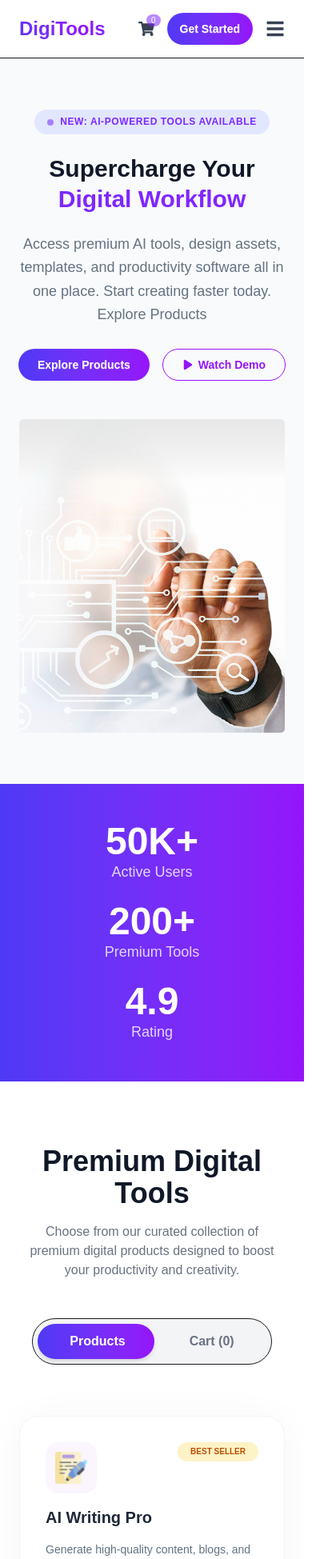
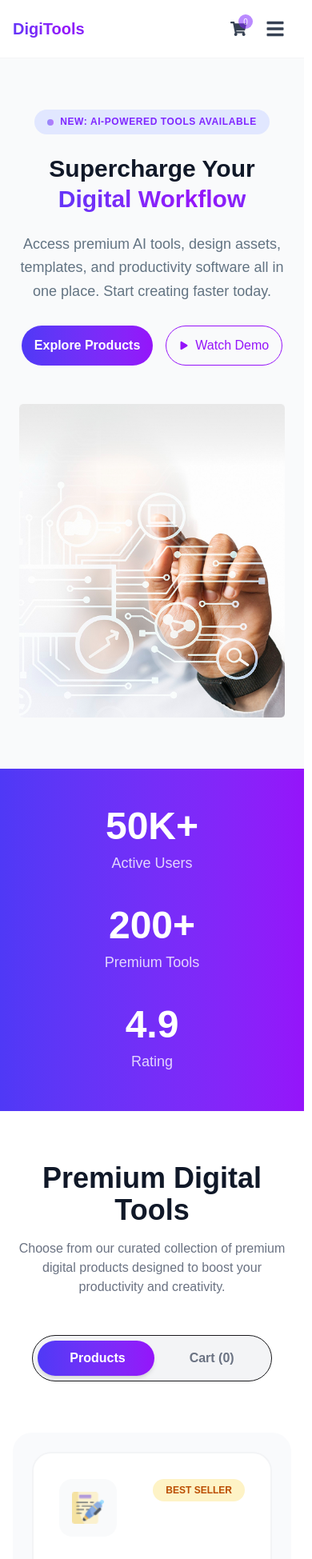
Before and after one commit to Redwanhossain200/digitools-website, a React (Vite) app: page / in a window 390 px wide. Shown: the top 1949 px of the page at 80% size. Built offline with nearby package versions, Linux system fonts and the light colour scheme.

Commit message:
final commit

```diff
--- a/src/App.jsx
+++ b/src/App.jsx
@@ -2,7 +2,7 @@ import { useState, useEffect } from 'react'
 import { ToastContainer, toast } from 'react-toastify'
 import 'react-toastify/dist/ReactToastify.css'
 import Navbar from './components/Navbar'
-import Header from './components/Header'
+import Banner from './components/Banner'
 import Stats from './components/Stats'
 import MainSection from './components/MainSection'
 import Steps from './components/Steps'
@@ -10,12 +10,13 @@ import Pricing from './components/Pricing'
 import CTA from './components/CTA'
 import Footer from './components/Footer'
 
-
 function App() {
   const [products, setProducts] = useState([]);
   const [cart, setCart] = useState([]);
   const [activeTab, setActiveTab] = useState('products');
   const [addedIds, setAddedIds] = useState([]);
+
+  const [isMenuOpen, setIsMenuOpen] = useState(false);
 
   useEffect(() => {
     fetch(`./products.json`)
@@ -35,7 +36,7 @@ function App() {
 
       setTimeout(() => {
         setAddedIds(prev => prev.filter(id => id !== product.id));
-      }, 2000);
+      }, 3000);
     }
   };
 
@@ -67,25 +68,38 @@ function App() {
 
   return (
     <>
-      <div className="min-h-screen bg-white">
+      <section className="min-h-screen bg-white">
         <ToastContainer position="top-right" autoClose={1500}></ToastContainer>
 
-        <Navbar cart={cart} setActiveTab={setActiveTab}></Navbar>
+        <Navbar
+          cart={cart}
+          setActiveTab={setActiveTab}
+          isMenuOpen={isMenuOpen}
+          setIsMenuOpen={setIsMenuOpen}
+        />
 
-        <Header></Header>
+        <Banner></Banner>
 
         <Stats></Stats>
 
-        <MainSection products={products} cart={cart} activeTab={activeTab} addedIds={addedIds} setActiveTab={setActiveTab} handleAddToCart={handleAddToCart} handleRemove={handleRemove} handleCheckout={handleCheckout} totalCost={totalCost} getTagStyles={getTagStyles}></MainSection>
+        <MainSection
+          products={products}
+          cart={cart}
+          activeTab={activeTab}
+          addedIds={addedIds}
+          setActiveTab={setActiveTab}
+          handleAddToCart={handleAddToCart}
+          handleRemove={handleRemove}
+          handleCheckout={handleCheckout}
+          totalCost={totalCost}
+          getTagStyles={getTagStyles}
+        />
 
         <Steps></Steps>
-
         <Pricing></Pricing>
-
         <CTA></CTA>
-
         <Footer></Footer>
-      </div>
+      </section>
     </>
   )
 }
--- /dev/null
+++ b/src/components/Banner.jsx
@@ -0,0 +1,35 @@
+import banner from '../assets/banner.png';
+import { FaPlay } from 'react-icons/fa6';
+
+const Banner = () => {
+  return (
+    <section className="bg-gray-50 px-6 lg:px-20 py-16">
+      <div className="max-w-6xl mx-auto flex flex-col lg:flex-row items-center gap-12">
+        <div className="flex-1 text-center lg:text-left">
+          <span className="bg-[#e1e7ff] text-[#7F27FF] px-4 py-2 rounded-full text-[12px] md:text-sm font-bold uppercase tracking-wider inline-flex items-center justify-center text-center leading-tight">
+            <span className="shrink-0 w-2 h-2 md:w-2.5 md:h-2.5 bg-linear-to-r from-[#4F39F6] to-[#9514FA] rounded-full inline-block mr-2 shadow-xl shadow-[#4F39F6] animate-pulse"></span>
+            New: AI-Powered Tools Available
+          </span>
+          <h2 className="text-3xl lg:text-5xl font-extrabold mt-6 leading-tight text-gray-900">
+            Supercharge Your <br /> <span className="bg-linear-to-r from-[#4F39F6] via-[#9514FA] to-[#4F39F6] bg-clip-text text-transparent animate-gradient-text shrink-0">Digital Workflow</span>
+          </h2>
+          <p className="mt-6 text-[#627382] text-lg leading-relaxed max-w-xl mx-auto lg:mx-0">
+            Access premium AI tools, design assets, templates, and productivity
+            software all in one place. Start creating faster today.
+          </p>
+          <div className="mt-7 flex gap-4 justify-center lg:justify-start">
+            <button className="bg-linear-to-r from-[#4F39F6] to-[#9514FA] text-white rounded-4xl hover:bg-[#6a20d6] hover:scale-105 border-none px-4 py-3 font-semibold active:scale-95 transition-all cursor-pointer">Explore Products</button>
+            <button className="bg-transparent text-[#9514FA] rounded-4xl border border-[#9514FA] shadow-none px-4 py-3 font-medium hover:bg-[#9514FA]/5 transition-all flex items-center hover:scale-105 active:scale-95 gap-2 cursor-pointer">
+              <FaPlay className="text-xs" /> Watch Demo
+            </button>
+          </div>
+        </div>
+        <div className="flex-1 w-full max-w-lg lg:max-w-none">
+          <img src={banner} alt="Banner" className="w-full h-auto object-contain" />
+        </div>
+      </div>
+    </section>
+  );
+};
+
+export default Banner;
--- a/src/components/Header.jsx
+++ /dev/null
@@ -1,31 +0,0 @@
-import banner from '../assets/banner.png';
-import { FaPlay } from 'react-icons/fa6';
-
-const Header = () => {
-  return (
-    <header className="px-6 lg:px-20 py-16 flex flex-col lg:flex-row items-center gap-12 bg-gray-50">
-      <div className="flex-1 text-center lg:text-left">
-        <span className="bg-[#e1e7ff] text-[#7F27FF] px-4 py-2 rounded-full text-[12px] md:text-sm font-bold uppercase tracking-wider inline-flex items-center justify-center text-center max-w-full sm:max-w-max mx-auto leading-tight">
-          <span className="shrink-0 w-2 h-2 md:w-2.5 md:h-2.5 bg-linear-to-r from-[#4F39F6] to-[#9514FA] rounded-full inline-block mr-2 shadow-xl shadow-[#4F39F6] animate-pulse"></span>
-          New: AI-Powered Tools Available
-        </span>
-        <h2 className="text-3xl lg:text-5xl font-extrabold mt-6 leading-tight text-gray-900">
-          Supercharge Your <br /> <span className="text-[#7F27FF]">Digital Workflow</span>
-        </h2>
-        <p className="mt-6 text-[#627382] text-lg leading-relaxed max-w-xl">
-          Access premium AI tools, design assets, templates, and productivity
-          software all in one place. Start creating faster today.<br />Explore Products
-        </p>
-        <div className="mt-7 flex gap-4 justify-center lg:justify-start">
-          <button className="btn bg-linear-to-r from-[#4F39F6] to-[#9514FA] text-white rounded-4xl hover:bg-[#6a20d6] hover:scale-105 border-none px-6 py-3 font-semibold transition-all">Explore Products</button>
-          <button className="btn bg-transparent text-[#9514FA] rounded-4xl border shadow-none border-[#9514FA] px-6 py-3 font-semibold hover:bg-purple-50 transition-colors"><FaPlay /> Watch Demo</button>
-        </div>
-      </div>
-      <div className="flex-1 relative w-full max-w-lg">
-        <img src={banner} alt="Hero" className="w-full max-w-fit mx-auto" />
-      </div>
-    </header>
-  );
-};
-
-export default Header;
--- a/src/components/MainSection.jsx
+++ b/src/components/MainSection.jsx
@@ -2,20 +2,23 @@ import { FaCheck, FaCheckCircle } from 'react-icons/fa';
 
 const MainSection = ({ products, cart, activeTab, addedIds, setActiveTab, handleAddToCart, handleRemove, handleCheckout, totalCost, getTagStyles }) => {
   return (
-    <section id="products" className="py-20 px-6 lg:px-20 text-center">
+    <section id="products" className="py-16 px-4 lg:px-12 text-center">
+      <div className="max-w-6xl mx-auto">
         <h2 className="text-4xl font-bold text-gray-900">Premium Digital Tools</h2>
-      <p className="text-gray-500 mt-4 max-w-2xl mx-auto">Choose from our curated collection of premium digital products designed to boost your productivity and creativity.</p>
+        <p className="text-gray-500 mt-4 max-w-2xl mx-auto">
+          Choose from our curated collection of premium digital products designed to boost your productivity and creativity.
+        </p>
 
         <div className="mt-12 inline-flex bg-gray-100 p-1.5 rounded-4xl border overflow-hidden relative">
           <button
             onClick={() => setActiveTab('products')}
-          className={`px-10 py-2.5 font-semibold transition-all duration-300 rounded-4xl relative z-10 ${activeTab === 'products' ? 'text-white' : 'text-gray-500'}`}
+            className={`px-10 py-2.5 font-semibold transition-all cursor-pointer duration-300 rounded-4xl relative z-10 ${activeTab === 'products' ? 'text-white' : 'text-gray-500'}`}
           >
             Products
           </button>
           <button
             onClick={() => setActiveTab('cart')}
-          className={`px-10 py-2.5 font-semibold transition-all duration-300 rounded-4xl relative z-10 ${activeTab === 'cart' ? 'text-white' : 'text-gray-500'}`}
+            className={`px-10 py-2.5 font-semibold transition-all cursor-pointer duration-300 rounded-4xl relative z-10 ${activeTab === 'cart' ? 'text-white' : 'text-gray-500'}`}
           >
             Cart ({cart.length})
           </button>
@@ -28,65 +31,68 @@ const MainSection = ({ products, cart, activeTab, addedIds, setActiveTab, handle
           />
         </div>
 
-      <div className="mt-16">
-        {activeTab === 'products' ? (
-          <div className="grid grid-cols-1 md:grid-cols-2 lg:grid-cols-3 gap-8">
-            {products.map(p => (
-              <div key={p.id} className="card bg-white border border-gray-100 p-8 rounded-3xl text-left transition-all duration-300 group hover:-translate-y-2 hover:shadow-2xl hover:border-purple-100">
-                <div className="flex justify-between items-start">
-                  <div className="p-3 bg-purple-50 rounded-2xl group-hover:scale-110 transition-transform">
-                    <img src={p.icon} className="w-10 h-10" alt="" />
+        {activeTab === 'products' && (
+          <div className="grid grid-cols-1 md:grid-cols-2 lg:grid-cols-3 gap-8 mt-16 bg-[#F9FAFC] p-6 rounded-3xl">
+            {products.map((product) => (
+              <div key={product.id} className="bg-white border-2 border-gray-100 p-8 rounded-3xl flex flex-col text-left transition-all duration-300 hover:shadow-lg hover:-translate-y-2 group relative">
+                <div className="flex justify-between items-start mb-6">
+                  <div className="p-4 bg-gray-50 rounded-2xl group-hover:bg-[#f0eeff] transition-colors">
+                    <img src={product.icon} alt="" className="w-10 h-10" />
                   </div>
-                  <span className={`badge badge-sm rounded-3xl py-3 px-4 border-none font-bold text-[10px] uppercase transition-all duration-300 group-hover:scale-105 ${getTagStyles(p.tagType)}`}>
-                    {p.tag}
+                  <span className={`px-4 py-1.5 rounded-full text-xs font-bold uppercase ${getTagStyles(product.tagType)}`}>
+                    {product.tag}
                   </span>
                 </div>
-                <h3 className="text-xl font-bold mt-4 text-gray-800 transition-colors group-hover:text-[#7F27FF]">{p.name}</h3>
-                <p className="text-[#627382] text-sm mt-4 h-12 overflow-hidden">{p.description}</p>
-                <div className="mt-4 flex items-baseline gap-1">
-                  <span className="text-2xl font-bold text-gray-900">${p.price}</span>
-                  <span className="text-gray-400 text-xs uppercase">/ {p.period}</span>
+
+                <h3 className="text-xl font-bold text-gray-900 group-hover:text-[#7F27FF] transition-colors">{product.name}</h3>
+                <p className="text-gray-500 mt-3 text-sm leading-relaxed grow">{product.description}</p>
+
+                <div className="mt-6 mb-6">
+                  <span className="text-3xl font-bold text-gray-900">${product.price}</span>
+                  <span className="text-gray-400 text-sm uppercase">/{product.period}</span>
                 </div>
-                <div className="my-3 border-t border-dashed"></div>
-                <ul className="space-y-2 mb-5 grow">
-                  {p.features.map((f, i) => (
-                    <li key={i} className="flex items-center gap-2 text-sm text-gray-600">
-                      <FaCheck className="text-[#30B868] transition-transform duration-300 group-hover:scale-110" /> {f}
+
+                <ul className="space-y-3 mb-8">
+                  {product.features.map((feature, idx) => (
+                    <li key={idx} className="flex items-center text-sm text-gray-600">
+                      <FaCheck className="text-[#7F27FF] mr-3 text-xs" /> {feature}
                     </li>
                   ))}
                 </ul>
 
                 <button
-                  onClick={() => handleAddToCart(p)}
-                  disabled={addedIds.includes(p.id)}
-                  className={`btn w-full rounded-4xl border-none font-bold tracking-wide transition-all duration-500 shadow-md ${addedIds.includes(p.id)
-                    ? 'bg-green-500 text-white hover:bg-green-500'
-                    : 'bg-linear-to-r from-[#4F39F6] to-[#9514FA] text-white'
+                  onClick={() => handleAddToCart(product)}
+                  disabled={addedIds.includes(product.id)}
+                  className={`btn w-full rounded-4xl py-4 h-auto font-bold border-none transition-all cursor-pointer ${addedIds.includes(product.id)
+                    ? "bg-green-100 text-green-600 cursor-not-allowed"
+                    : "bg-gray-100 text-white bg-linear-to-r from-[#4F39F6] to-[#9514FA] hover:from-[#7F27FF] hover:to-[#7F27FF] hover:shadow-lg hover:-translate-y-1"
                     }`}
                 >
-                  {addedIds.includes(p.id) ? (
-                    <span className="flex items-center justify-center gap-2 animate-pulse">
-                      <FaCheckCircle /> Added to cart
-                    </span>
-                  ) : (
-                    "Buy Now"
-                  )}
+                  {addedIds.includes(product.id) ? (
+                    <span className="flex items-center gap-2"><FaCheckCircle /> Added To Cart</span>
+                  ) : "Buy Now"}
                 </button>
               </div>
             ))}
           </div>
+        )}
+
+        {activeTab === 'cart' && (
+          <div className="mt-16 max-w-6xl mx-auto">
+            <div className="bg-white border-2 border-gray-100 p-8 rounded-3xl shadow-sm text-left">
+
+              <h3 className="text-xl font-bold text-gray-800 mb-6">Your Cart</h3>
+
+              {cart.length === 0 ? (
+                <div className="p-10 rounded-2xl text-center">
+                  <p className="text-gray-400 text-lg">Your cart is empty!</p>
+                </div>
               ) : (
-
-          <div className="max-w-4xl mx-auto bg-white border rounded-2xl p-6 lg:p-10 text-left transition-all duration-500 transform scale-100">
-            <h3 className="text-2xl font-bold mb-6 text-black">Your Cart</h3>
-            {cart.length === 0 ? (
-              <div className="text-center py-20 text-gray-400 font-medium opacity-70">No products in cart. Start shopping!</div>
-            ) : (
-              <div className="space-y-6">
-                {cart.map(item => (
-                  <div key={item.id} className="flex items-center justify-between p-5 bg-gray-50 rounded-2xl border border-gray-100 hover:bg-white transition-colors">
+                <div className="space-y-4">
+                  {cart.map((item) => (
+                    <div key={item.id} className="flex justify-between items-center p-4 bg-gray-50 rounded-2xl transition-colors border border-gray-50">
                       <div className="flex items-center gap-5">
-                      <div className="p-3 bg-white rounded-xl shadow-sm border">
+                        <div className="p-3 bg-white rounded-xl shadow-sm border border-gray-100">
                           <img src={item.icon} className="w-8" alt="" />
                         </div>
                         <div>
@@ -94,18 +100,21 @@ const MainSection = ({ products, cart, activeTab, addedIds, setActiveTab, handle
                           <p className="text-sm font-semibold text-gray-500">${item.price}</p>
                         </div>
                       </div>
-                    <button onClick={() => handleRemove(item.id)} className="text-[#ff3980] cursor-pointer font-bold text-sm hover:underline transition-all hover:scale-105">Remove</button>
+                      <button onClick={() => handleRemove(item.id)} className="text-[#FF3980] cursor-pointer font-bold text-sm hover:underline transition-all hover:scale-105">Remove</button>
                     </div>
                   ))}
-                <div className="flex justify-between items-center pt-8 border-t-2 border-dashed">
+
+                  <div className="flex justify-between items-center pt-8 border-t border-gray-100 mt-6">
                     <span className="text-[#627382] font-medium text-[16px]">Total:</span>
                     <span className="text-2xl font-bold text-gray-900">${totalCost}</span>
                   </div>
-                <button onClick={handleCheckout} className="btn rounded-4xl bg-linear-to-r from-[#4F39F6] to-[#9514FA] w-full text-white h-16 text-[16px] font-bold border-none mt-4 transform hover:scale-[1.02] transition-transform shadow-lg">
+
+                  <button onClick={handleCheckout} className="btn rounded-full bg-linear-to-r from-[#4F39F6] to-[#9514FA] w-full text-white h-14 text-[16px] font-bold border-none mt-4 transform hover:scale-[1.01] transition-transform shadow-lg cursor-pointer">
                     Proceed To Checkout
                   </button>
                 </div>
               )}
+            </div>
           </div>
         )}
       </div>
--- a/src/components/Navbar.jsx
+++ b/src/components/Navbar.jsx
@@ -1,10 +1,16 @@
-import { FaShoppingCart, FaBars } from 'react-icons/fa';
+import { FaShoppingCart, FaBars, FaTimes } from 'react-icons/fa';
 
-const Navbar = ({ cart, setActiveTab }) => {
+const Navbar = ({ cart, setActiveTab, isMenuOpen, setIsMenuOpen }) => {
+
+  const toggleMenu = () => {
+    setIsMenuOpen(!isMenuOpen);
+  };
+
   return (
-    <nav className="flex justify-between items-center px-6 lg:px-20 py-4 sticky top-0 bg-white/80 backdrop-blur-md z-50 border-b transition-all duration-300">
+    <nav className="sticky top-0 bg-white/80 backdrop-blur-md z-100 border-b transition-all duration-300 border-gray-100">
+      <div className="max-w-7xl mx-auto px-4 sm:px-6 lg:px-20 py-4 flex justify-between items-center">
 
-      <h1 className="text-2xl md:text-4xl font-bold bg-linear-to-r from-[#4F39F6] via-[#9514FA] to-[#4F39F6] bg-clip-text text-transparent animate-gradient-text shrink-0">
+        <h1 className="text-xl md:text-4xl font-bold bg-linear-to-r from-[#4F39F6] via-[#9514FA] to-[#4F39F6] bg-clip-text text-transparent animate-gradient-text shrink-0">
           DigiTools
         </h1>
 
@@ -22,14 +28,14 @@ const Navbar = ({ cart, setActiveTab }) => {
             </a>
           </li>
           <li>
-          <a href="#pricing" className="text-[16px] relative group hover:text-[#7F27FF] transition-colors whitespace-nowrap">
-            Pricing
+            <a href="#steps" className="text-[16px] relative group hover:text-[#7F27FF] transition-colors whitespace-nowrap">
+              Steps
               <span className="absolute -bottom-1 left-0 w-0 h-0.5 bg-[#7F27FF] transition-all group-hover:w-full"></span>
             </a>
           </li>
           <li>
-          <a href="#testimonials" className="text-[16px] relative group hover:text-[#7F27FF] transition-colors whitespace-nowrap">
-            Testimonials
+            <a href="#pricing" className="text-[16px] relative group hover:text-[#7F27FF] transition-colors whitespace-nowrap">
+              Pricing
               <span className="absolute -bottom-1 left-0 w-0 h-0.5 bg-[#7F27FF] transition-all group-hover:w-full"></span>
             </a>
           </li>
@@ -42,24 +48,50 @@ const Navbar = ({ cart, setActiveTab }) => {
         </ul>
 
         <div className="flex items-center gap-2 md:gap-4 shrink-0">
-        <div className="relative cursor-pointer transition-transform hover:scale-110 mr-2" onClick={() => setActiveTab('cart')}>
+          <div className="relative cursor-pointer transition-transform hover:scale-110 p-2"
+            onClick={() => { setActiveTab('cart'); setIsMenuOpen(false); }}>
             <FaShoppingCart className="text-xl text-gray-700" />
-          <span className="absolute -top-2 -right-2 bg-[#7F27FF] text-white text-[10px] px-1.5 rounded-full animate-pulse">
+            <span className="absolute top-0 right-0 bg-[#7F27FF] text-white text-[10px] min-w-4.5 h-4.5 flex items-center justify-center rounded-full animate-pulse px-1">
               {cart.length}
             </span>
           </div>
 
-        <button className="hidden sm:block btn bg-[#7F27FF] text-white hover:bg-[#6a20d6] border-none rounded-full px-4 md:px-6 font-semibold transition-all">
+          <button className="hidden sm:block btn bg-[#7F27FF] text-white hover:bg-[#6a20d6] border-none rounded-full px-4 md:px-6 font-semibold cursor-pointer">
             Login
           </button>
 
-        <button className="btn bg-linear-to-r from-[#4F39F6] to-[#9514FA] text-white rounded-full hover:shadow-lg border-none px-4 md:px-6 py-2 font-semibold transition-all text-sm md:text-base">
+          <button className="hidden sm:block btn bg-[#7F27FF] text-white hover:bg-[#6a20d6] border-none rounded-full px-4 md:px-6 font-semibold cursor-pointer">
             Get Started
           </button>
 
-        <div className="lg:hidden text-2xl text-gray-700 cursor-pointer ml-2">
+          <button
+            className="sm:hidden p-2 text-2xl text-gray-700 cursor-pointer hover:text-[#7F27FF] transition-all duration-300 focus:outline-none flex items-center justify-center"
+            onClick={toggleMenu}
+          >
+            <div className="relative w-6 h-6 flex items-center justify-center">
+              <span className={`absolute transition-all duration-300 transform ${isMenuOpen ? 'rotate-90 opacity-0' : 'rotate-0 opacity-100'}`}>
                 <FaBars />
+              </span>
+              <span className={`absolute transition-all duration-300 transform ${isMenuOpen ? 'rotate-0 opacity-100' : '-rotate-90 opacity-0'}`}>
+                <FaTimes />
+              </span>
             </div>
+          </button>
+        </div>
+      </div>
+
+      <div className={`absolute top-full left-0 w-full bg-white border-b sm:hidden shadow-xl transition-all duration-300 ease-in-out overflow-hidden ${isMenuOpen ? 'max-h-125 opacity-100' : 'max-h-0 opacity-0'}`}>
+        <ul className="flex flex-col p-6 gap-4 font-semibold text-gray-600 list-none">
+          <li><a href="#products" onClick={() => setIsMenuOpen(false)} className="block hover:text-[#7F27FF]">Products</a></li>
+          <li><a href="#features" onClick={() => setIsMenuOpen(false)} className="block hover:text-[#7F27FF]">Features</a></li>
+          <li><a href="#steps" onClick={() => setIsMenuOpen(false)} className="block hover:text-[#7F27FF]">Steps</a></li>
+          <li><a href="#pricing" onClick={() => setIsMenuOpen(false)} className="block hover:text-[#7F27FF]">Pricing</a></li>
+          <li><a href="#faq" onClick={() => setIsMenuOpen(false)} className="block hover:text-[#7F27FF]">FAQ</a></li>
+          <li className="pt-2 flex flex-col gap-3">
+            <button className="w-full border-none btn bg-[#7F27FF] text-white rounded-full py-3 cursor-pointer">Login</button>
+            <button className="w-full border-none btn bg-[#7F27FF] text-white rounded-full py-3 cursor-pointer">Get Started</button>
+          </li>
+        </ul>
       </div>
     </nav>
   );
--- a/src/components/Stats.jsx
+++ b/src/components/Stats.jsx
@@ -1,10 +1,21 @@
 const Stats = () => {
   return (
-    <div id="features" className="bg-linear-to-r from-[#4F39F6] to-[#9514FA] py-12 px-6 lg:px-20 grid grid-cols-1 md:grid-cols-3 text-white text-center gap-6">
-      <div><h3 className="text-5xl font-bold">50K+</h3><p className="opacity-80 text-lg font-light">Active Users</p></div>
-      <div className="md:border-x border-white/20 px-4"><h3 className="text-5xl font-bold">200+</h3><p className="opacity-80 text-lg font-light">Premium Tools</p></div>
-      <div><h3 className="text-5xl font-bold">4.9</h3><p className="opacity-80 text-lg font-light">Rating</p></div>
-    </div>
+    <section id="features" className="bg-linear-to-r from-[#4F39F6] to-[#9514FA] py-12 px-6 lg:px-20">
+      <div className="max-w-7xl mx-auto grid grid-cols-1 md:grid-cols-3 text-white text-center gap-10 md:gap-6">
+        <div className="flex flex-col items-center">
+          <h3 className="text-5xl font-bold">50K+</h3>
+          <p className="opacity-80 text-lg font-light mt-2">Active Users</p>
+        </div>
+        <div className="md:border-x border-white/20 px-4 flex flex-col items-center">
+          <h3 className="text-5xl font-bold">200+</h3>
+          <p className="opacity-80 text-lg font-light mt-2">Premium Tools</p>
+        </div>
+        <div className="flex flex-col items-center">
+          <h3 className="text-5xl font-bold">4.9</h3>
+          <p className="opacity-80 text-lg font-light mt-2">Rating</p>
+        </div>
+      </div>
+    </section>
   );
 };
 
--- a/src/components/Steps.jsx
+++ b/src/components/Steps.jsx
@@ -8,7 +8,7 @@ const Steps = () => {
       <div className="max-w-6xl mx-auto text-center">
         <h2 className="text-4xl font-bold text-gray-900 mb-4">Get Started In 3 Steps</h2>
         <p className="text-gray-500 mb-10">Start using premium digital tools in minutes, not hours.</p>
-        <div className="grid grid-cols-1 md:grid-cols-3 gap-8">
+        <div className="grid grid-cols-1 md:grid-cols-3 gap-8 px-4 lg:px-12">
           {[
             { img: userIcon, num: '01', title: 'Create Account', desc: 'Sign up for free in seconds. No credit card required to get started.' },
             { img: packageIcon, num: '02', title: 'Choose Products', desc: 'Browse our catalog and select the tools that fit your needs.' },
--- a/src/index.css
+++ b/src/index.css
@@ -25,9 +25,11 @@ html {
 @keyframes gradientMove {
   0% {
     background-position: 0% 50%;
+    background-color: #4F39F6;
   }
 
   100% {
     background-position: 100% 50%;
+    background-color: #4F39F6;
   }
 }
```
Also changed, not shown: src/components/Footer.jsx (+5 -5 lines), src/components/Pricing.jsx (+4 -4 lines), src/assets/shopping-cart.png (renamed from public/products/shopping-cart.png). Lines whose indentation alone changed are shown as unchanged.
